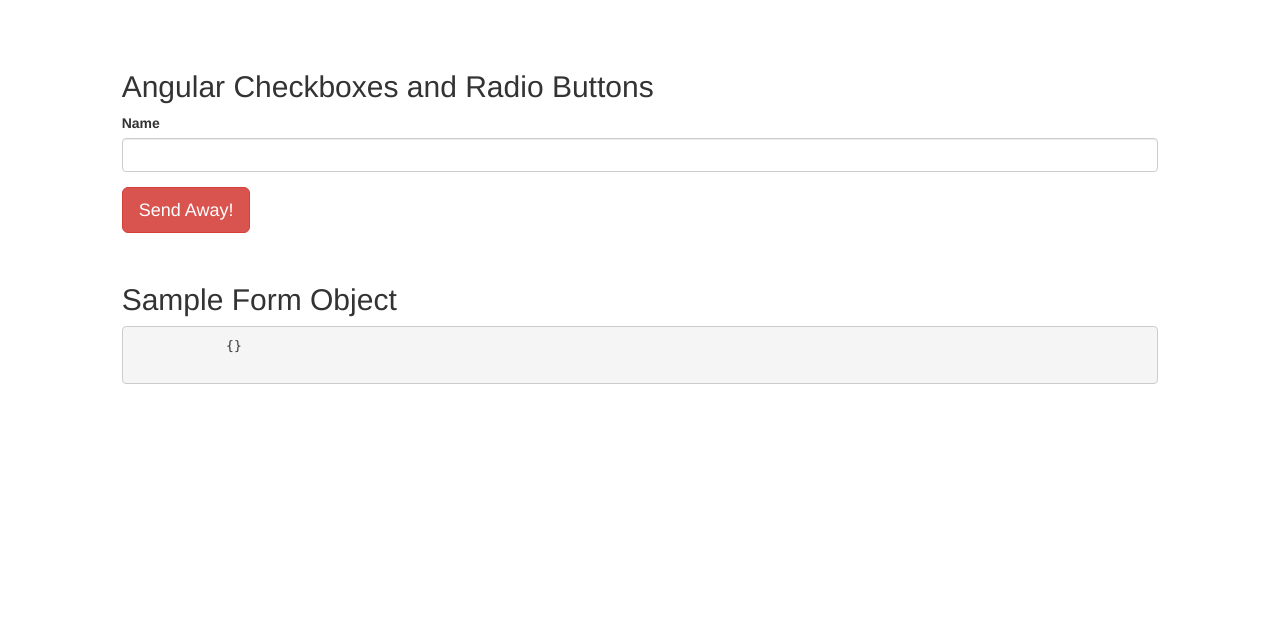
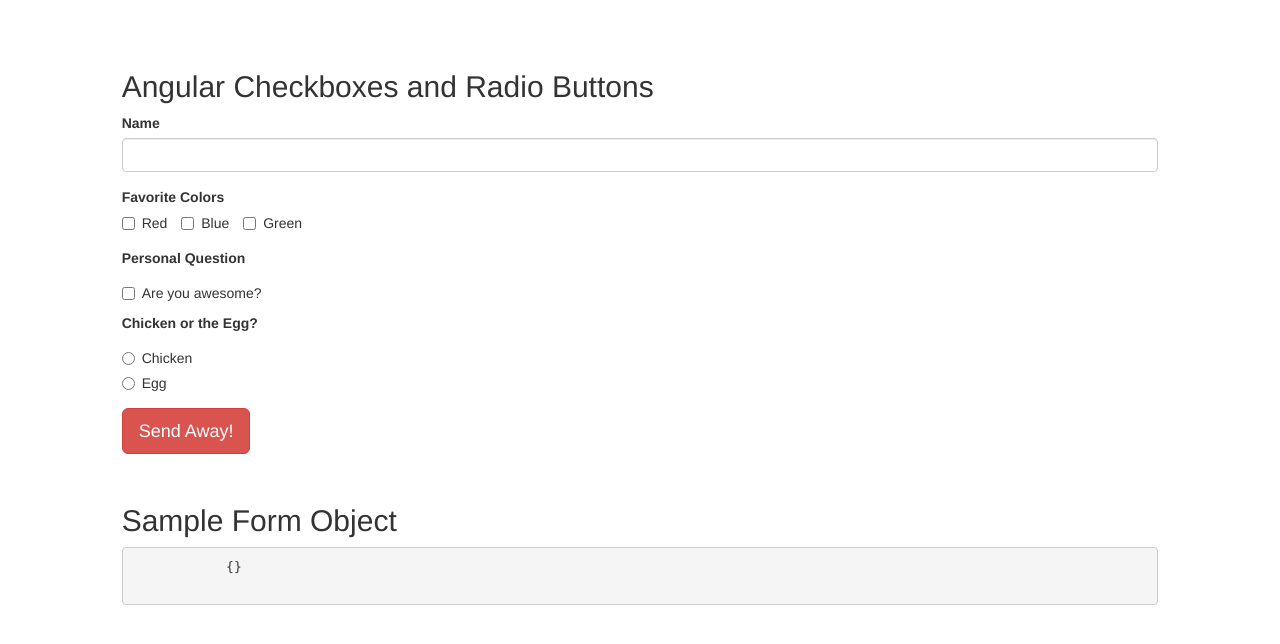
Before and after one commit to Hagil/checkradio, a plain HTML site: page index.html in a window 1280 px wide. Drawn offline with nearby package versions, Linux system fonts and the light colour scheme.

Commit message:
You feel a whole lot more like you do now than you did when you used to.

```diff
--- a/index.html
+++ b/index.html
@@ -29,6 +29,44 @@
             <!-- =============================================== -->
             <!-- ALL OUR CHECKBOXES AND RADIO BOXES WILL GO HERE -->
             <!-- =============================================== -->
+            <label>Favorite Colors</label>
+            <div class="form-group">
+                <label class="checkbox-inline">
+                    <input type="checkbox" name="favoriteColors" ng-model="formData.favoriteColors.red"> Red
+                </label>
+                <label class="checkbox-inline">
+                    <input type="checkbox" name="favoriteColors" ng-model="formData.favoriteColors.blue"> Blue
+                </label>
+                <label class="checkbox-inline">
+                    <input type="checkbox" name="favoriteColors" ng-model="formData.favoriteColors.green"> Green
+                </label>
+            </div>
+
+            <!-- CUSTOM VALUE CHECKBOXES -->
+            <label>Personal Question</label>
+            <div class="checkbox">
+                <label>
+                    <input type="checkbox" name="awesome" ng-model="formData.awesome" ng-true-value="'ofCourse'" ng-false-value="'iWish'">
+                    Are you awesome?
+                </label>
+            </div>
+
+            <!-- RADIO BUTTONS -->
+    <label>Chicken or the Egg?</label>
+    <div class="form-group">
+        <div class="radio">
+            <label>
+                <input type="radio" name="chickenEgg" value="chicken" ng-model="formData.chickenEgg">
+                Chicken
+            </label>
+        </div>
+        <div class="radio">
+            <label>
+                <input type="radio" name="chickenEgg" value="egg" ng-model="formData.chickenEgg">
+                Egg
+            </label>
+        </div>
+    </div>
 
             <!-- SUBMIT BUTTON (DOESNT DO ANYTHING) -->
             <button type="submit" class="btn btn-danger btn-lg">Send Away!</button>
```
